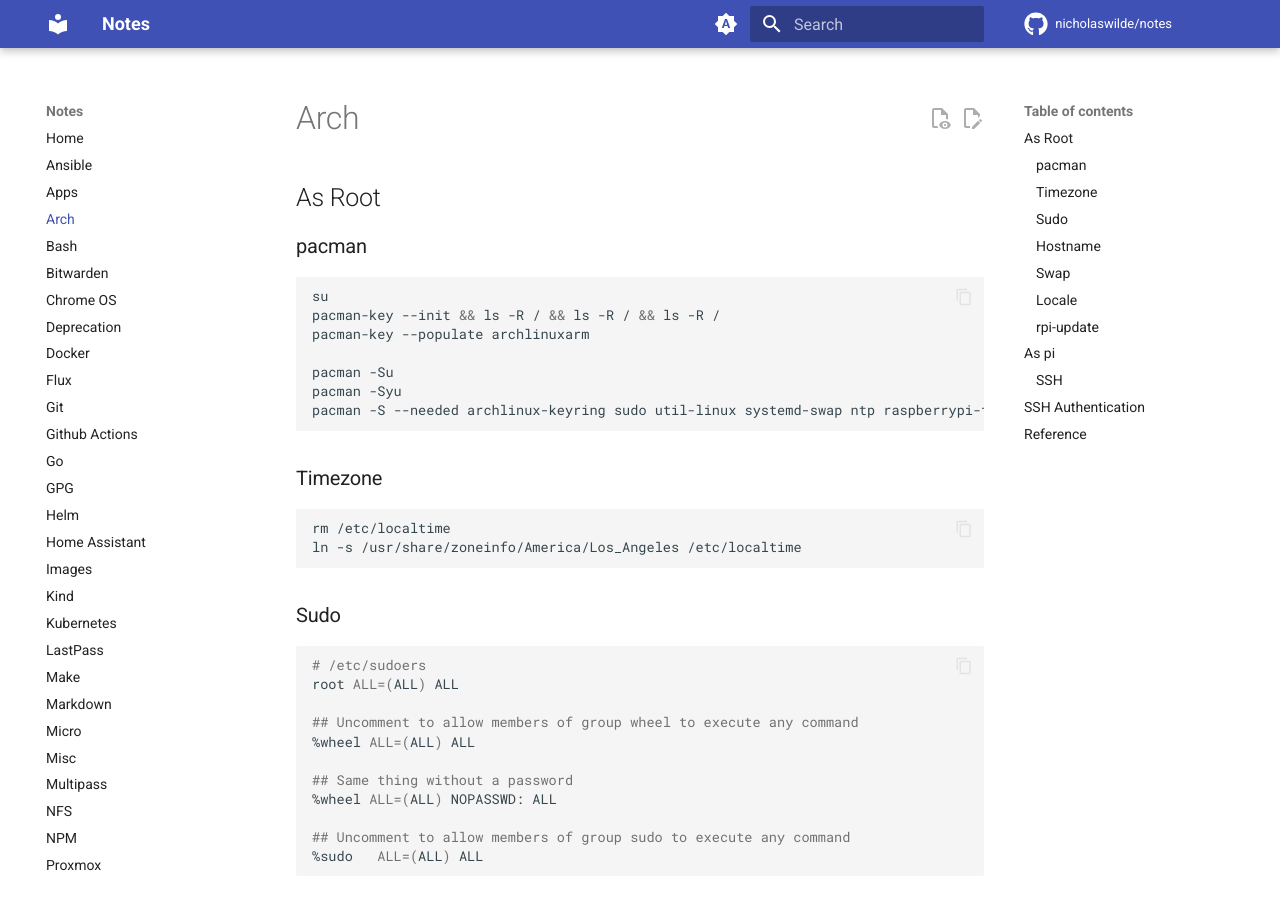
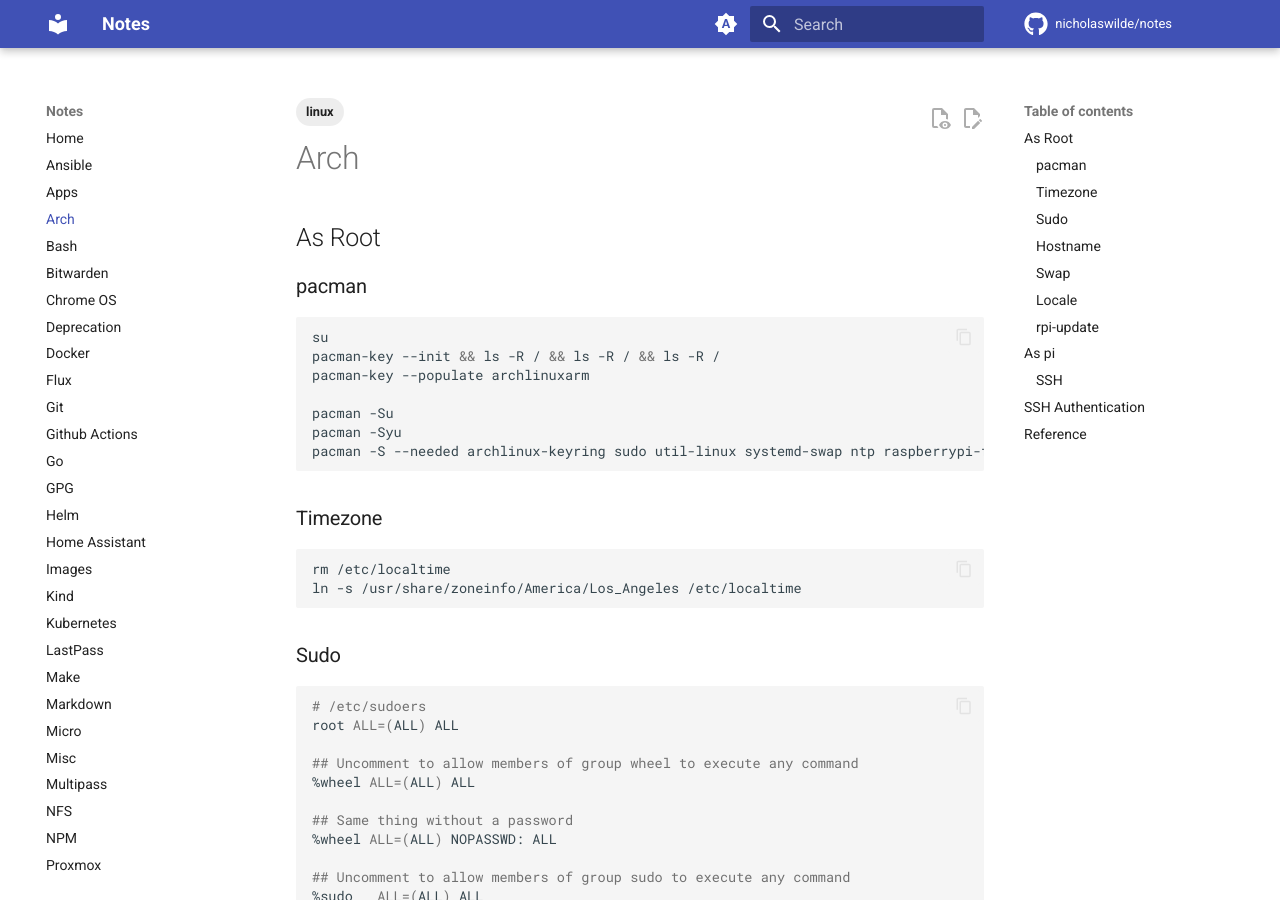
Before and after one commit to nicholaswilde/notes, an MkDocs documentation site: the page built from docs/arch.md, in a window 1280 px wide and 900 px high. Built offline with MkDocs 1.6.1 and Material for MkDocs 9.7.7, drawn with Linux system fonts in a browser that asks for light colours; comment, search, counter and statistics services are not loaded.

Commit message:
Update arch.md

```diff
--- a/docs/arch.md
+++ b/docs/arch.md
@@ -1,3 +1,7 @@
+---
+tags:
+  - linux
+---
 # Arch
 
 ## As Root
```
